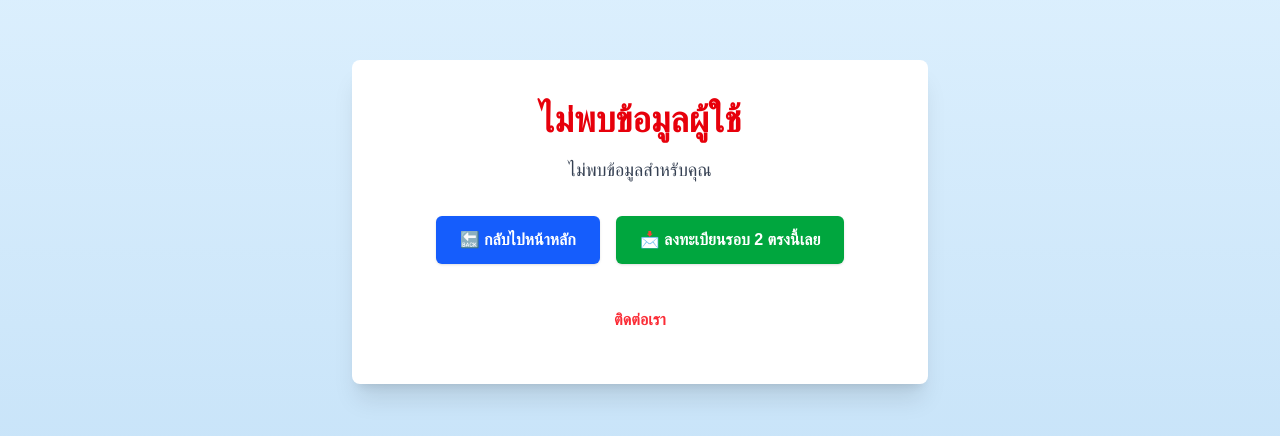
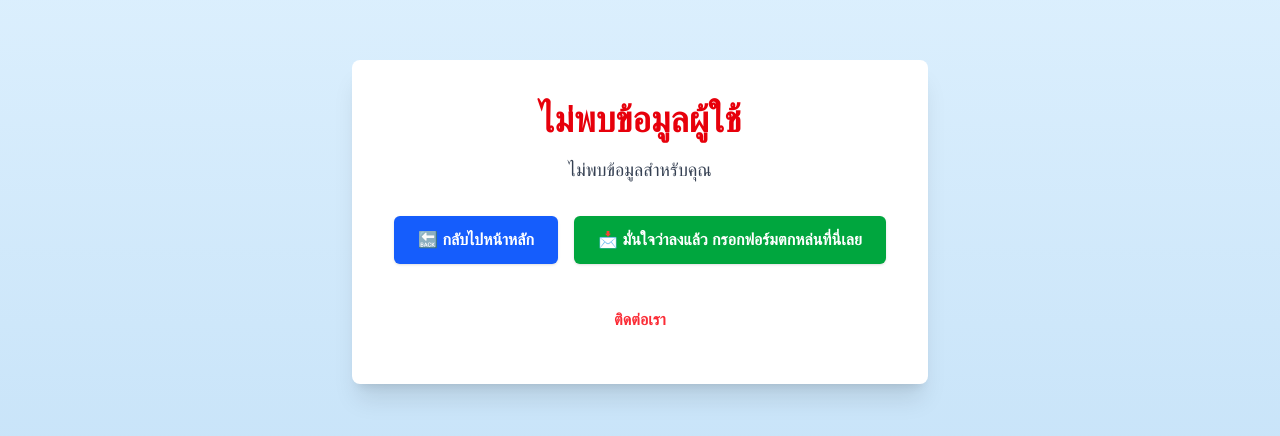
Before and after one commit to AmTeamX/raknong68, a Next.js app: page /no-user-found in a window 1280 px wide. Shown: the part 178-614 px from the top of the page. Built offline with nearby package versions, Linux system fonts and the light colour scheme.

Commit message:
change from

```diff
--- a/src/app/no-user-found/page.tsx
+++ b/src/app/no-user-found/page.tsx
@@ -24,10 +24,10 @@ export default function NoUserFound() {
             </a>
 
             <a
-              href="https://docs.google.com/forms/d/e/1FAIpQLSdhxaSPcucVvINic5XcqgDe5lgWFWoEJzPzDTx6JC2eTdrsFQ/viewform"
+              href="https://docs.google.com/forms/d/e/1FAIpQLScfLpap0vnHT3Z8okDq4WDXD0HswgcEnK22eY4Nyc-v2jh6xA/viewform?usp=dialog"
               className="bg-green-600 hover:bg-green-700 transition text-white font-semibold px-6 py-3 rounded-md shadow"
             >
-              📩 ลงทะเบียนรอบ 2 ตรงนี้เลย
+              📩 มั่นใจว่าลงแล้ว กรอกฟอร์มตกหล่นที่นี่เลย
             </a>
           </div>
           <a
```
